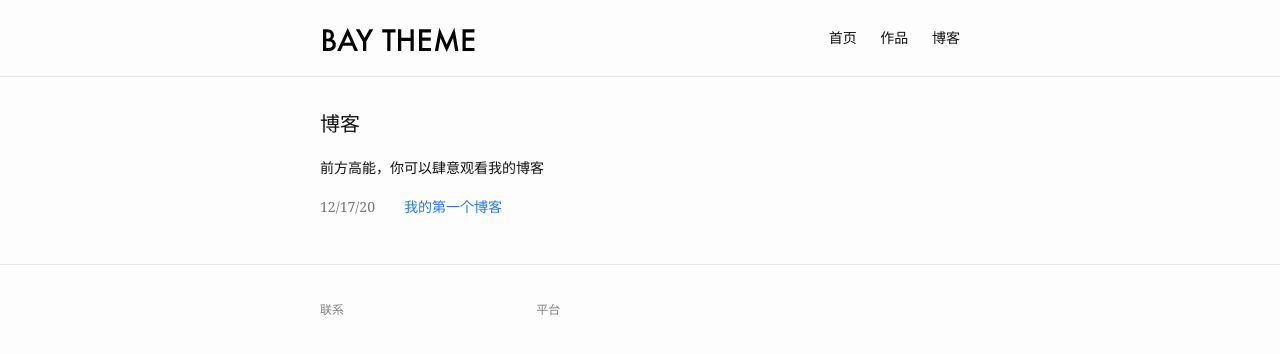
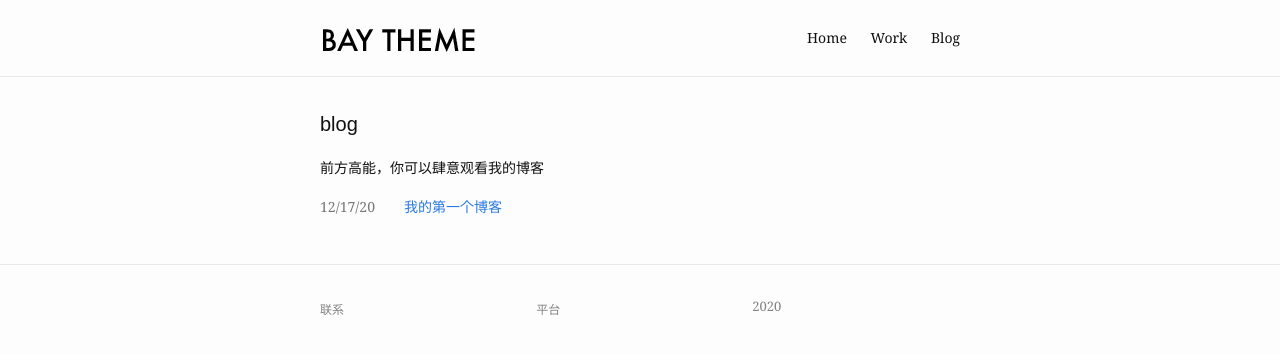
Before and after one commit to ExcellentTim/ExcellentTim.github.io, a Jekyll site: the page built from blog.md, in a window 1280 px wide. Shown: the top 354 px of the page. Built offline with Jekyll 4.4.1, drawn with Linux system fonts in a browser that asks for light colours.

Commit message:
updata my blog

```diff
--- a/_config.yml
+++ b/_config.yml
@@ -11,13 +11,13 @@ google_analytics: "UA-121636368-3"
 
 header:
   pages:
-    - name: 首页
+    - name: Home
       slug: /
-    - name: 作品
-    - name: 博客
+    - name: Work
+    - name: Blog
 
 footer:
-  show_powered_by: false
+  show_powered_by: true
   联系:
     - name: 邮箱
       value: 936923775@qq.com
--- a/blog.md
+++ b/blog.md
@@ -1,6 +1,6 @@
 ---
 layout: blog
-title: 博客
+title: blog
 slug: /blog
 ---
 
```
